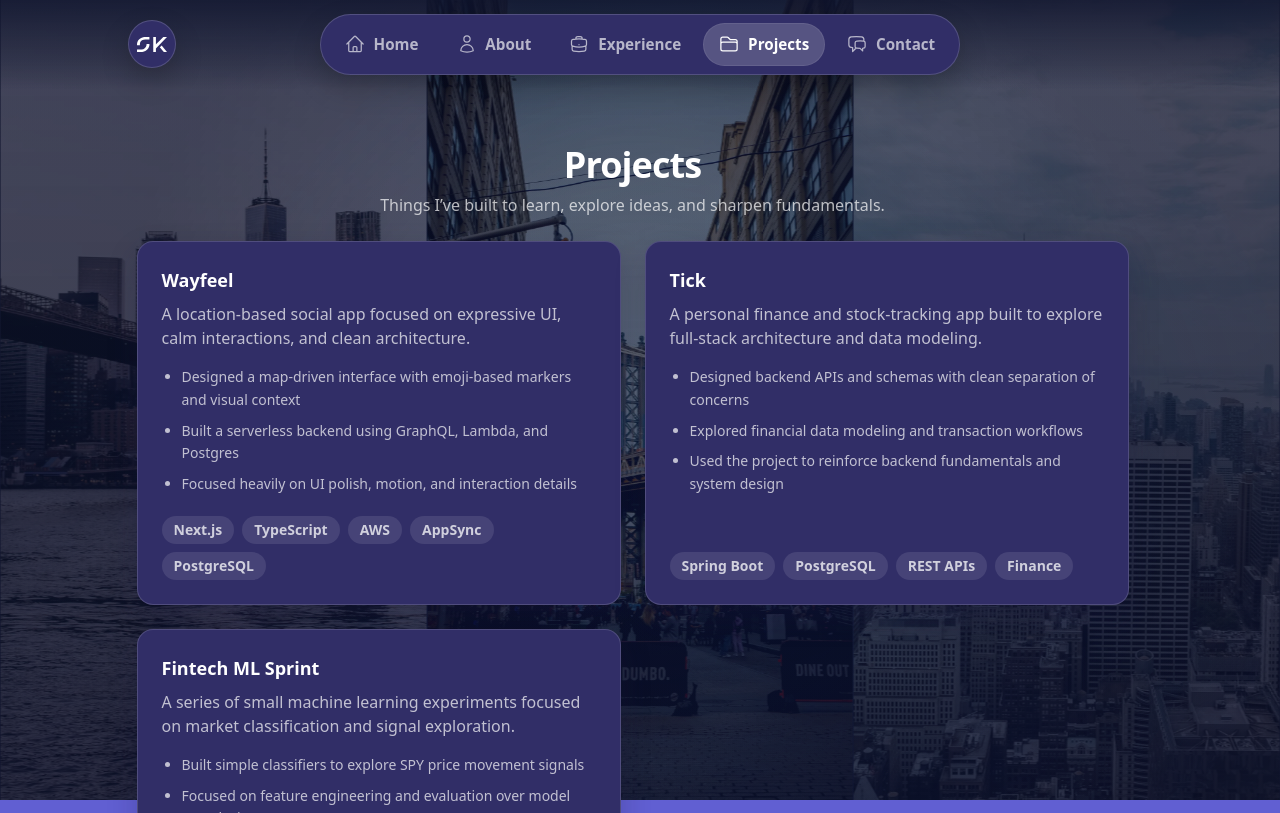
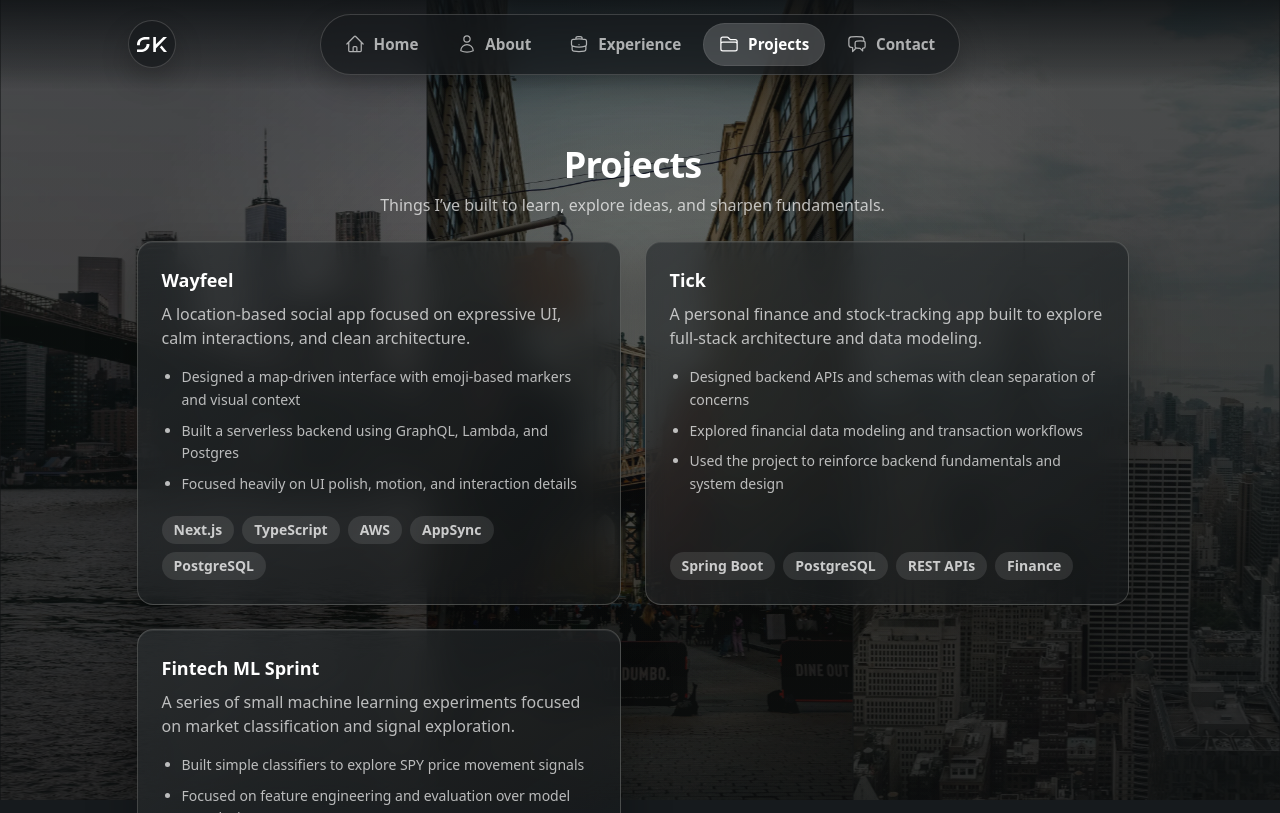
Before and after one commit to skaderDev/personal-website, a Next.js app: page /projects in a window 1280 px wide. Built offline with nearby package versions, Linux system fonts and the light colour scheme; no server answers.

Commit message:
Redesign cards with neutral glass surfaces

```diff
--- a/src/app/globals.css
+++ b/src/app/globals.css
@@ -6,9 +6,9 @@
 
 :root {
   color-scheme: dark;
-  --surface: #312e67;
-  --surface-hover: #393574;
-  --surface-border: rgba(255, 255, 255, 0.16);
+  --surface: rgba(22, 25, 27, 0.68);
+  --surface-hover: rgba(37, 42, 45, 0.82);
+  --surface-border: rgba(240, 237, 230, 0.18);
   --ease-out: 180ms ease;
 }
 
@@ -18,7 +18,7 @@
 
 html {
   min-width: 320px;
-  background: #615fd2;
+  background: #161a1d;
 }
 
 body {
@@ -28,15 +28,15 @@ body {
   background:
     radial-gradient(
       circle at 15% 15%,
-      rgba(255, 255, 255, 0.16),
+      rgba(240, 237, 230, 0.1),
       transparent 32rem
     ),
-    linear-gradient(135deg, #b49cb2 0%, #786ed5 55%, #535ff0 100%);
+    linear-gradient(135deg, #454b4f 0%, #2d3337 55%, #191d20 100%);
 }
 
 ::selection {
-  color: white;
-  background: rgba(15, 23, 42, 0.55);
+  color: #171a1c;
+  background: rgba(214, 179, 106, 0.85);
 }
 
 /* Navigation */
@@ -49,8 +49,8 @@ body {
   padding: 0.875rem 1rem;
   background: linear-gradient(
     to bottom,
-    rgba(16, 21, 46, 0.82),
-    rgba(16, 21, 46, 0.28) 72%,
+    rgba(14, 17, 19, 0.86),
+    rgba(14, 17, 19, 0.3) 72%,
     transparent
   );
 }
@@ -68,6 +68,8 @@ body {
   border: 1px solid var(--surface-border);
   background: var(--surface);
   box-shadow: 0 12px 28px rgba(0, 0, 0, 0.22);
+  -webkit-backdrop-filter: blur(16px) saturate(110%);
+  backdrop-filter: blur(16px) saturate(110%);
 }
 
 .logo-pill {
@@ -206,7 +208,7 @@ body {
   inset: 0;
   z-index: 0;
   overflow: hidden;
-  background: #10152e;
+  background: #111416;
 }
 
 .nyc-gallery-track {
@@ -240,13 +242,13 @@ body {
   background:
     radial-gradient(
       circle at center,
-      rgba(12, 16, 42, 0.38) 0%,
-      rgba(12, 16, 42, 0.62) 70%
+      rgba(12, 14, 15, 0.34) 0%,
+      rgba(12, 14, 15, 0.6) 70%
     ),
     linear-gradient(
       to bottom,
-      rgba(12, 16, 42, 0.32),
-      rgba(12, 16, 42, 0.6)
+      rgba(12, 14, 15, 0.28),
+      rgba(12, 14, 15, 0.64)
   );
   pointer-events: none;
 }
@@ -298,15 +300,54 @@ body {
   background:
     radial-gradient(
       42rem circle at var(--mx) var(--my),
-      rgba(255, 255, 255, 0.11),
+      rgba(240, 237, 230, 0.1),
       transparent 60%
     ),
     radial-gradient(
       56rem circle at calc(var(--mx) + 7rem) calc(var(--my) + 5rem),
-      rgba(0, 175, 250, 0.14),
+      rgba(214, 179, 106, 0.08),
       transparent 65%
     );
   mix-blend-mode: soft-light;
+}
+
+/* Cards */
+
+.content-card,
+.project-card {
+  border: 1px solid rgba(240, 237, 230, 0.2);
+  background: linear-gradient(
+    145deg,
+    rgba(43, 47, 49, 0.72),
+    rgba(19, 22, 24, 0.62)
+  );
+  box-shadow:
+    0 20px 50px rgba(0, 0, 0, 0.28),
+    inset 0 1px 0 rgba(255, 255, 255, 0.07);
+  -webkit-backdrop-filter: blur(16px) saturate(108%);
+  backdrop-filter: blur(16px) saturate(108%);
+}
+
+.project-card {
+  transition:
+    border-color var(--ease-out),
+    box-shadow var(--ease-out);
+}
+
+.project-card:hover {
+  border-color: rgba(240, 237, 230, 0.34);
+  box-shadow:
+    0 24px 58px rgba(0, 0, 0, 0.34),
+    inset 0 1px 0 rgba(255, 255, 255, 0.1);
+}
+
+@supports not ((-webkit-backdrop-filter: blur(1px)) or (backdrop-filter: blur(1px))) {
+  .logo-pill,
+  .navbar-dock,
+  .content-card,
+  .project-card {
+    background: #22272b;
+  }
 }
 
 /* Contact */
@@ -321,6 +362,8 @@ body {
   border-radius: 0.8rem;
   color: white;
   background: rgba(255, 255, 255, 0.08);
+  -webkit-backdrop-filter: blur(12px);
+  backdrop-filter: blur(12px);
   font-weight: 700;
   transition:
     background-color var(--ease-out),
@@ -333,7 +376,7 @@ body {
 }
 
 .contact-link-primary {
-  color: #3d3990;
+  color: #202529;
   background: rgba(255, 255, 255, 0.92);
 }
 
--- a/src/components/content-card.tsx
+++ b/src/components/content-card.tsx
@@ -10,9 +10,7 @@ export default function ContentCard({
   return (
     <div
       className={[
-        "rounded-2xl border border-white/15",
-        "bg-[#312e67]",
-        "shadow-[0_12px_30px_rgba(24,20,62,0.24)]",
+        "content-card rounded-2xl",
         "p-6",
         className,
       ].join(" ")}
--- a/src/components/home-hero.tsx
+++ b/src/components/home-hero.tsx
@@ -58,7 +58,7 @@ export default function Home() {
               target={href.startsWith("http") ? "_blank" : undefined}
               rel={href.startsWith("http") ? "noopener noreferrer" : undefined}
               aria-label={label}
-              className="transform text-3xl text-white transition hover:scale-110 hover:text-[#f4c542]"
+              className="transform text-3xl text-white transition hover:scale-110 hover:text-[#d6b36a]"
             >
               {icon}
             </Link>
--- a/src/components/project-card.tsx
+++ b/src/components/project-card.tsx
@@ -12,7 +12,7 @@ export default function ProjectCard({
   highlights = [],
 }: ProjectCardProps) {
   return (
-    <article className="flex h-full flex-col rounded-2xl border border-white/15 bg-[#312e67] p-6 shadow-[0_12px_30px_rgba(24,20,62,0.24)] transition-colors duration-200 hover:border-white/25 hover:bg-[#393574]">
+    <article className="project-card flex h-full flex-col rounded-2xl p-6">
       <h3 className="text-lg font-bold text-white">{title}</h3>
       <p className="mt-2 text-white/70">{description}</p>
 
```
